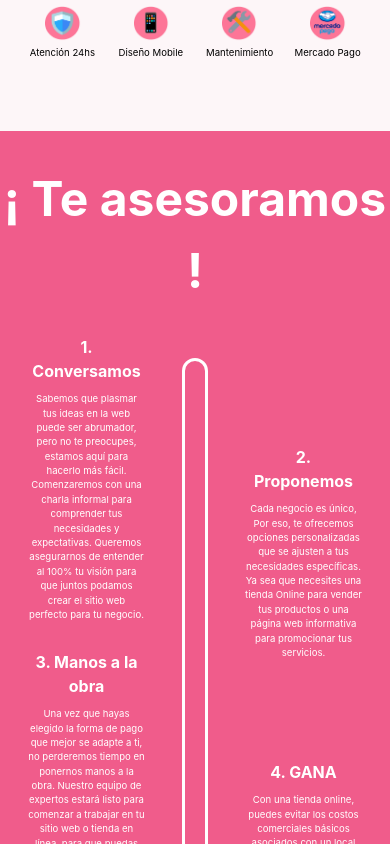
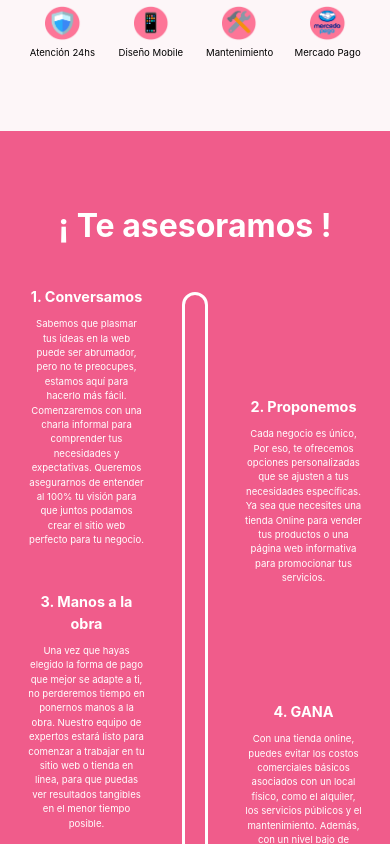
Before and after one commit to Bellinzona/Berry, a React (Vite) app: page / in a window 390 px wide. Shown: the part 1560-2404 px from the top of the page. Built offline with nearby package versions, Linux system fonts and the light colour scheme; what ldrs would draw is missing.

Commit message:
progreso terminiado 90%

```diff
--- a/src/componentes/AyudaSector.css
+++ b/src/componentes/AyudaSector.css
@@ -125,7 +125,7 @@
     }
 
 
-    @media screen and (max-width: 1024px) {
+    @media screen and (max-width: 1160px) {
 
 
            .PrimerosDos{
@@ -171,7 +171,7 @@
     }
 
 
-    @media screen and (max-width: 768px) {
+    @media screen and (max-width: 900px) {
 
 
            .PrimerosDos{
@@ -219,7 +219,7 @@
 
     }
 
-    @media screen and (max-width: 425px) {
+    @media screen and (max-width: 746px) {
 
 
         .PrimerosDos{
@@ -268,7 +268,22 @@
  }
 
 
- @media screen and (max-width: 375px) {
+ @media screen and (max-width: 408px) {
+
+
+    .AyudaSector{
+        display: flex;
+        flex-direction: column;
+        align-items: center;
+        height: 100vh;
+        padding: 50px 0;
+        margin: 0px 0;
+        text-align: center;
+        color: rgb(255, 255, 255);
+        background-color: rgb(240, 92, 139);
+
+
+    }
 
     .AyudaSector h1{
         font-size: 2rem;
@@ -320,7 +335,7 @@
 
 }
 
-@media screen and (max-width: 320px) {
+@media screen and (max-width: 360px) {
 
     .AyudaSector h1{
         font-size: 1.5rem;
--- a/src/componentes/Footer.css
+++ b/src/componentes/Footer.css
@@ -71,7 +71,7 @@
 }
 
 
-@media screen and (max-width: 768px) {
+@media screen and (max-width: 900px) {
 
 
 
@@ -91,7 +91,7 @@
 }
 
 
-@media screen and (max-width: 425px) {
+@media screen and (max-width: 740px) {
 
 
 
--- a/src/componentes/Header.css
+++ b/src/componentes/Header.css
@@ -106,7 +106,7 @@
 
 }
 
-@media screen and (max-width: 1024px) {
+@media screen and (max-width: 1160px) {
 
     .Header{
         display: flex;
@@ -168,7 +168,7 @@
 }
 
 
-@media screen and (max-width: 768px) {
+@media screen and (max-width: 944px) {
 
     .Header{
         display: flex;
--- a/src/componentes/Navbar.css
+++ b/src/componentes/Navbar.css
@@ -127,7 +127,7 @@
 
 }
 
-@media screen and (max-width: 1024px) {
+@media screen and (max-width: 1160px) {
     .Navbar{
         width: 92%;
     }
@@ -171,7 +171,7 @@
 
 }
 
-@media screen and (max-width: 768px) {
+@media screen and (max-width: 944px) {
 
     .Navbar{
         width: 95%;
--- a/src/componentes/Productos.css
+++ b/src/componentes/Productos.css
@@ -53,7 +53,7 @@
     }
 }
 
-@media screen and (max-width: 768px) {
+@media screen and (max-width: 900px) {
     .productosSector{
         width: 95%;
 
```
